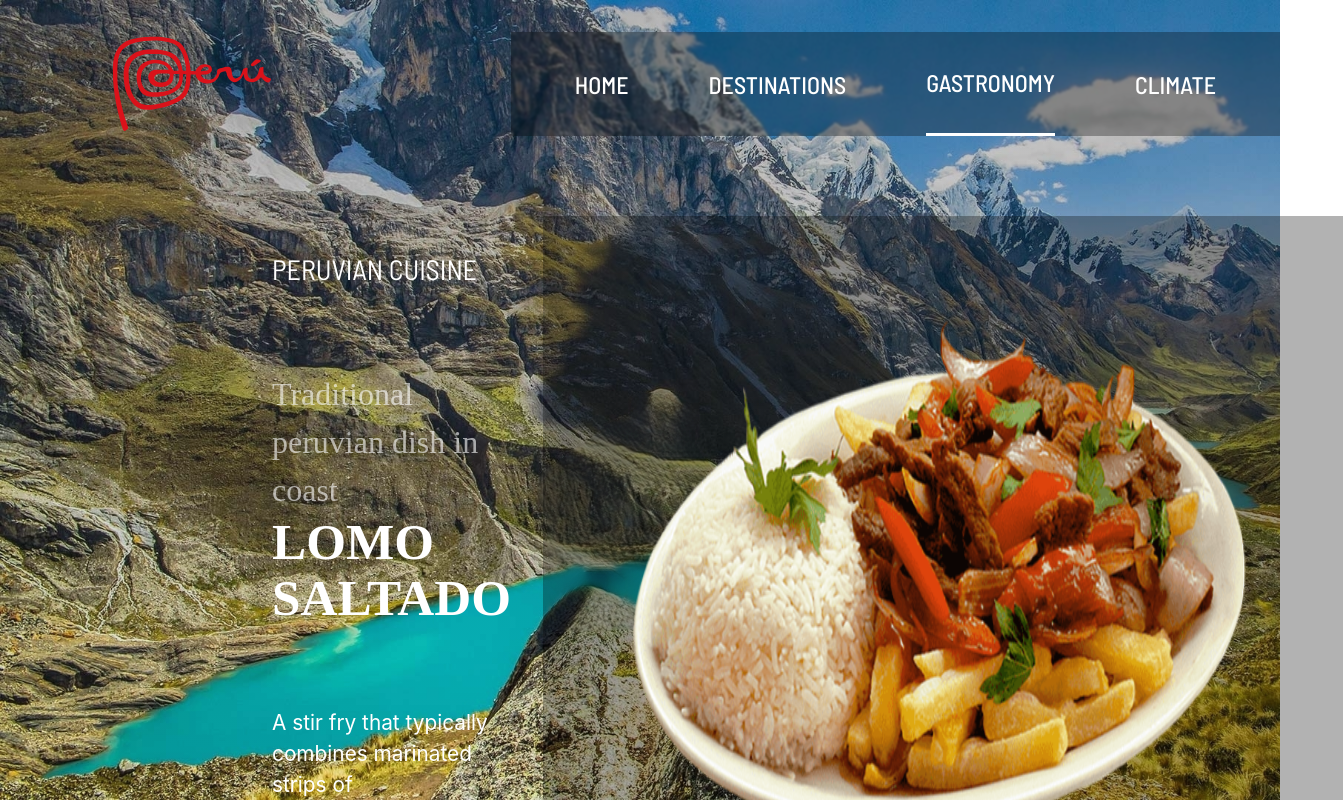
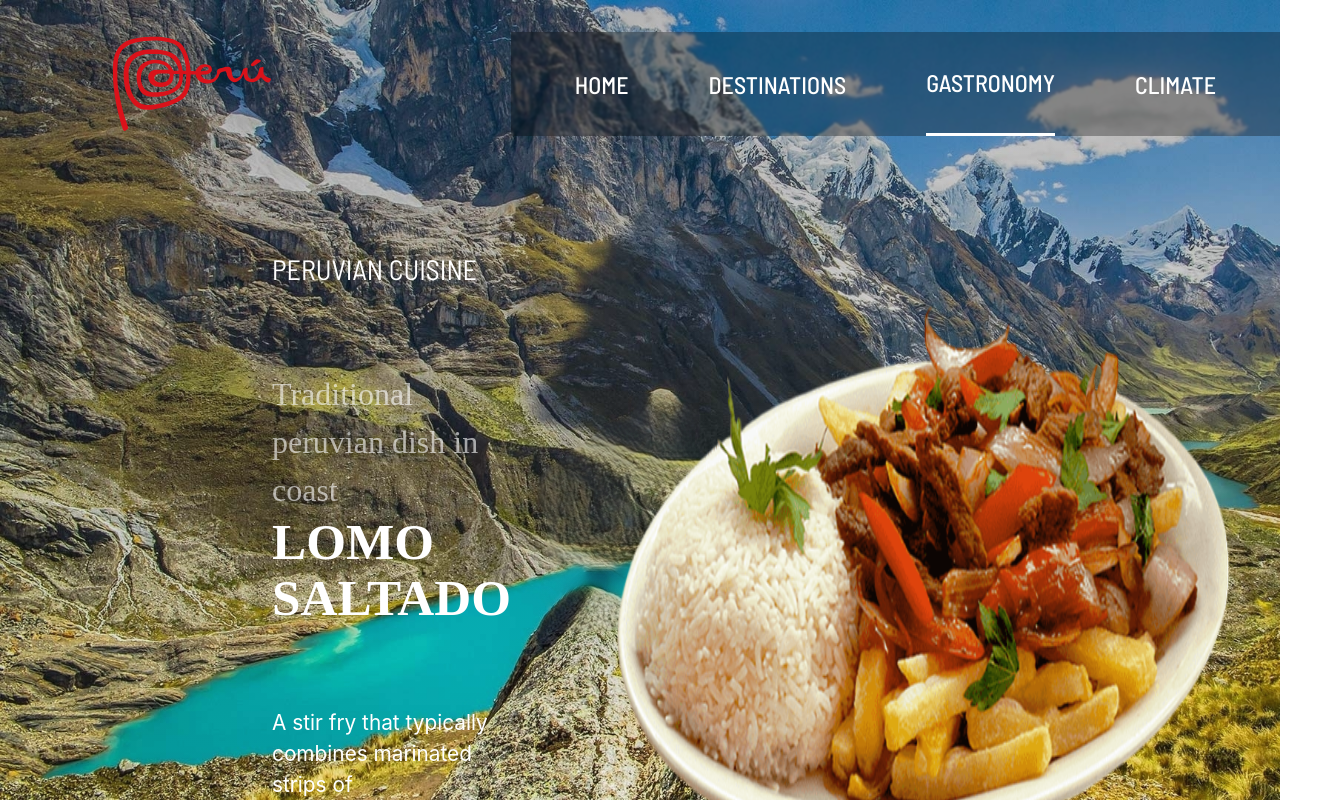
Before and after one commit to Josy30/proyecto-peru, a React (Vite) app: page /proyecto-peru/gastronomy in a window 1280 px wide. Shown: the top 800 px of the page, 1343 px wide, since content can reach past the window. Built offline with nearby package versions, Linux system fonts and the light colour scheme; a web font is replaced by a local one.

Commit message:
gastronomy-changes

```diff
--- a/src/Pages/GastronomyPage/GastronomyPage.scss
+++ b/src/Pages/GastronomyPage/GastronomyPage.scss
@@ -79,8 +79,7 @@ height: 45rem;
     }
 
     &_imagen{
-        background-color: rgba(0, 0, 0, 0.3);
-        padding: 5rem;
+        padding: 4rem;
         flex: 1;
         display: flex;
         justify-content: center;
```
